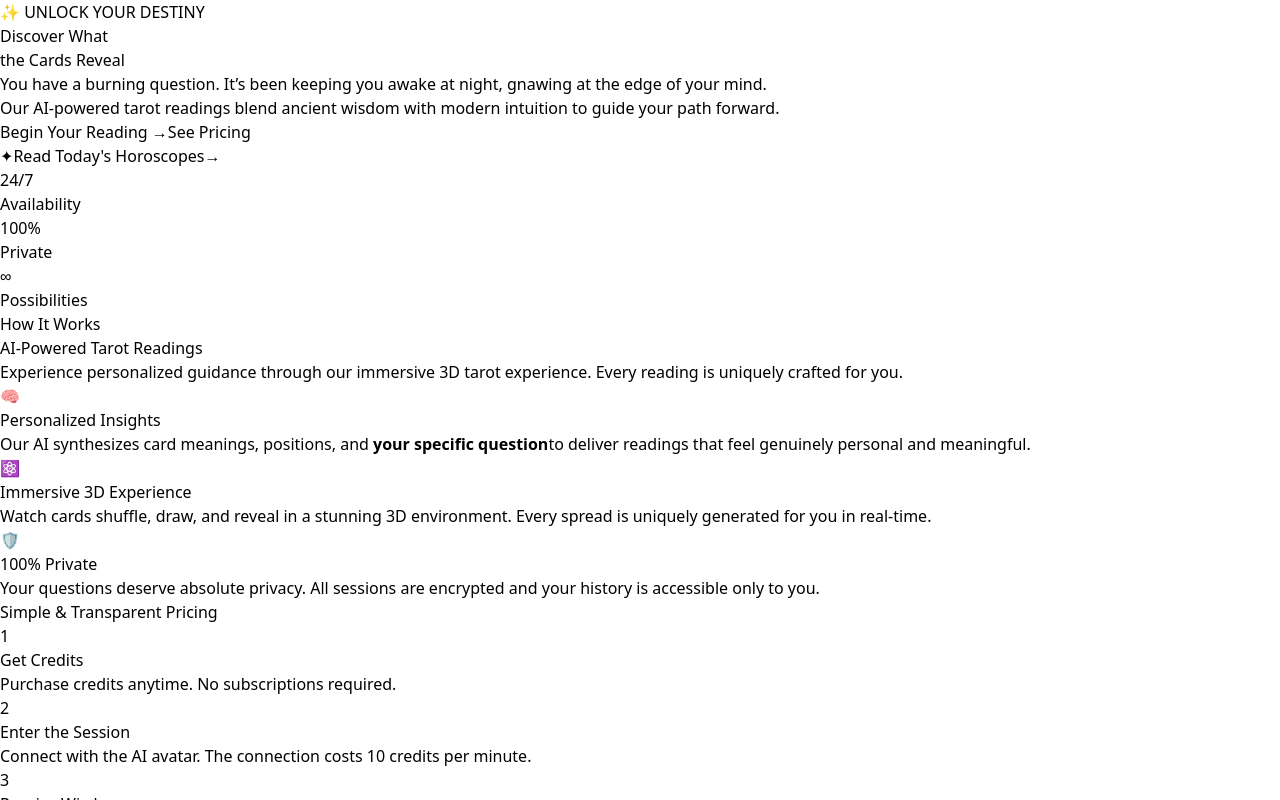
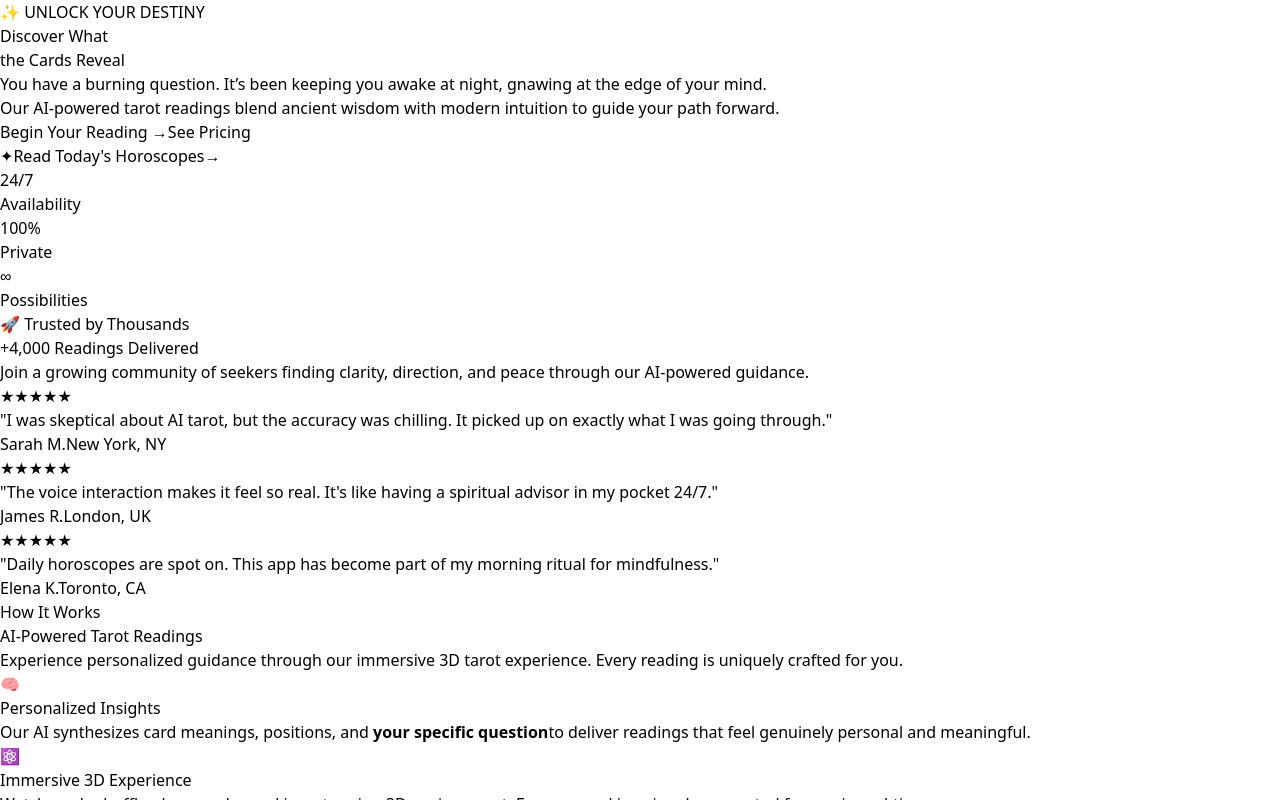
Before and after one commit to santosflores/tarot-reader, a React (Vite) app: page / in a window 1280 px wide. Built offline with nearby package versions, Linux system fonts and the light colour scheme; no server answers; what wawa-lipsync would draw is missing.

Commit message:
feat(landing): add social proof section and testimonials

```diff
--- a/src/components/LandingPage.tsx
+++ b/src/components/LandingPage.tsx
@@ -79,6 +79,60 @@ export function LandingPage() {
                 </div>
             </header>
 
+            {/* Trust & Community Section */}
+            <section className="py-20 relative border-t border-slate-800/50">
+                <div className="absolute inset-0 bg-purple-900/5 mix-blend-overlay pointer-events-none" />
+                <div className="max-w-4xl mx-auto px-6 relative z-10">
+
+                    {/* Stats */}
+                    <div className="text-center mb-16">
+                        <div className="inline-flex items-center gap-2 px-4 py-2 rounded-full bg-purple-500/10 border border-purple-500/20 text-purple-300 text-sm font-semibold mb-6">
+                            <span>🚀</span> <span>Trusted by Thousands</span>
+                        </div>
+                        <h2 className="text-4xl md:text-5xl font-bold text-white mb-4">
+                            <span className="text-transparent bg-clip-text bg-gradient-to-r from-purple-400 to-pink-400">+4,000 Readings</span> Delivered
+                        </h2>
+                        <p className="text-slate-400 text-lg max-w-2xl mx-auto">
+                            Join a growing community of seekers finding clarity, direction, and peace through our AI-powered guidance.
+                        </p>
+                    </div>
+
+                    {/* Testimonials */}
+                    <div className="grid grid-cols-1 md:grid-cols-3 gap-6">
+                        {/* Testimonial 1 */}
+                        <div className="p-6 rounded-2xl bg-slate-800/50 border border-slate-700/50 hover:border-purple-500/30 transition-colors">
+                            <div className="flex text-amber-400 mb-4 text-sm">★★★★★</div>
+                            <p className="text-slate-300 mb-4 italic">"I was skeptical about AI tarot, but the accuracy was chilling. It picked up on exactly what I was going through."</p>
+                            <div className="text-sm">
+                                <span className="font-semibold text-white block">Sarah M.</span>
+                                <span className="text-slate-500">New York, NY</span>
+                            </div>
+                        </div>
+
+                        {/* Testimonial 2 */}
+                        <div className="p-6 rounded-2xl bg-slate-800/50 border border-slate-700/50 hover:border-purple-500/30 transition-colors">
+                            <div className="flex text-amber-400 mb-4 text-sm">★★★★★</div>
+                            <p className="text-slate-300 mb-4 italic">"The voice interaction makes it feel so real. It's like having a spiritual advisor in my pocket 24/7."</p>
+                            <div className="text-sm">
+                                <span className="font-semibold text-white block">James R.</span>
+                                <span className="text-slate-500">London, UK</span>
+                            </div>
+                        </div>
+
+                        {/* Testimonial 3 */}
+                        <div className="p-6 rounded-2xl bg-slate-800/50 border border-slate-700/50 hover:border-purple-500/30 transition-colors">
+                            <div className="flex text-amber-400 mb-4 text-sm">★★★★★</div>
+                            <p className="text-slate-300 mb-4 italic">"Daily horoscopes are spot on. This app has become part of my morning ritual for mindfulness."</p>
+                            <div className="text-sm">
+                                <span className="font-semibold text-white block">Elena K.</span>
+                                <span className="text-slate-500">Toronto, CA</span>
+                            </div>
+                        </div>
+                    </div>
+
+                </div>
+            </section>
+
             {/* Business Info / Science of Magic */}
             <BusinessInfo />
 
```
